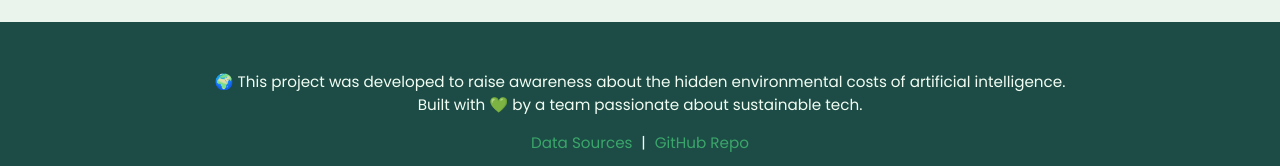
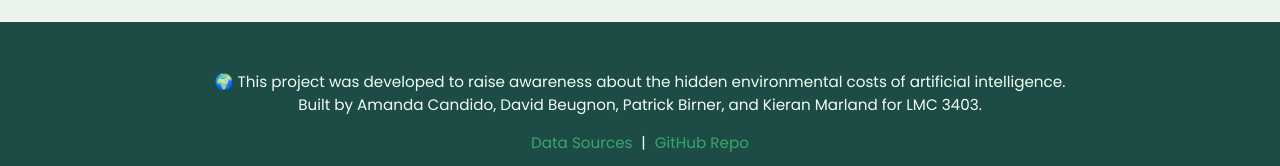
Before and after one commit to daver12345/lmc-ai-env-website, a React app: page /#/ in a window 1280 px wide. Shown: the part 2178-2344 px from the top of the page. Built offline with nearby package versions, Linux system fonts and the light colour scheme.

Commit message:
Updating footer

```diff
--- a/src/components/Footer.js
+++ b/src/components/Footer.js
@@ -9,11 +9,11 @@ function Footer() {
         <p>
           🌍 This project was developed to raise awareness about the hidden environmental costs of artificial intelligence.
           <br />
-          Built with 💚 by a team passionate about sustainable tech.
+          Built by Amanda Candido, David Beugnon, Patrick Birner, and Kieran Marland for LMC 3403.
         </p>
         <p className="footer-links">
-          <a href="https://www.iea.org/data-and-statistics" target="_blank" rel="noopener noreferrer">Data Sources</a> |
-          <a href="https://github.com" target="_blank" rel="noopener noreferrer"> GitHub Repo</a>
+          <a href="https://docs.google.com/document/d/1rFBZEHwFIuSYrHk9Ao-UD0tKpzGGyZ9lMpHBkWxryrk/edit?usp=sharing" target="_blank" rel="noopener noreferrer">Data Sources</a> |
+          <a href="https://github.com/daver12345/lmc-ai-env-website" target="_blank" rel="noopener noreferrer"> GitHub Repo</a>
         </p>
       </div>
     </footer>
```
